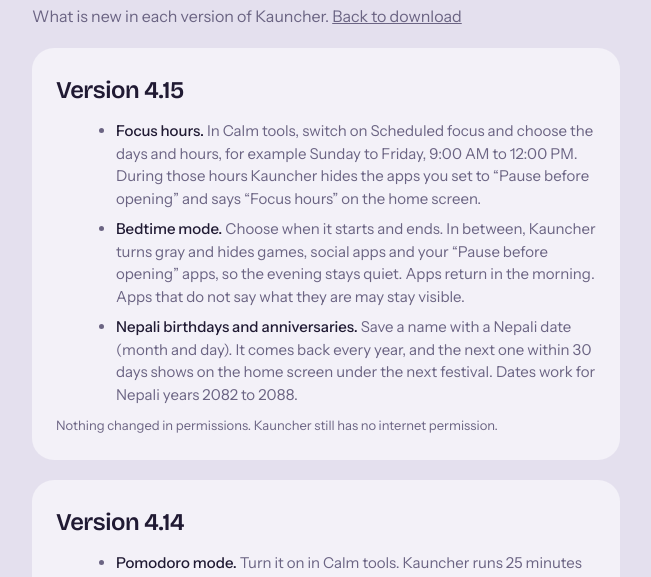
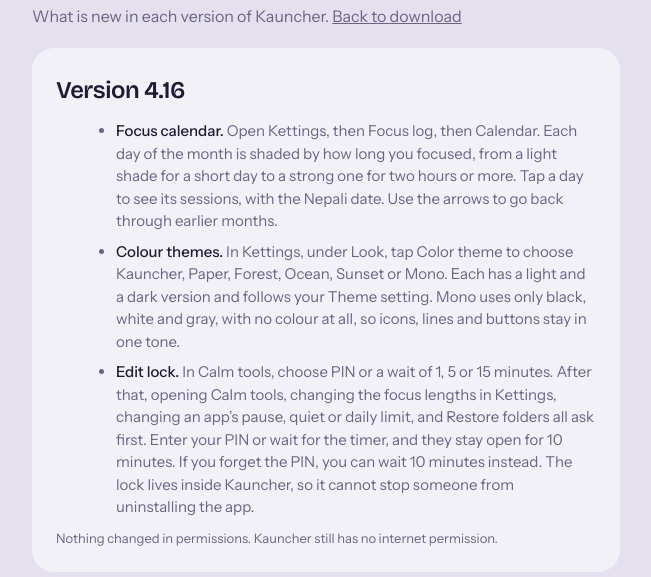
Before and after one commit to kartproduction/kauncher, a plain HTML site: page changelog.html in a window 1280 px wide. Shown: the part 128-705 px from the top of the page, without its empty margins (314-965 px from the left). Drawn offline with nearby package versions, Linux system fonts and the light colour scheme.

Commit message:
Add files via upload

```diff
--- a/changelog.html
+++ b/changelog.html
@@ -40,6 +40,16 @@ a{color:inherit}
 <main>
   <h1 style="font-size:clamp(40px,12vw,64px)">Changelog</h1>
   <p class="sub" style="margin-top:12px">What is new in each version of Kauncher. <a href="index.html">Back to download</a></p>
+
+  <section class="card" id="v4-16">
+    <h2>Version 4.16</h2>
+    <ul>
+      <li><strong>Focus calendar.</strong> Open Kettings, then Focus log, then Calendar. Each day of the month is shaded by how long you focused, from a light shade for a short day to a strong one for two hours or more. Tap a day to see its sessions, with the Nepali date. Use the arrows to go back through earlier months.</li>
+      <li><strong>Colour themes.</strong> In Kettings, under Look, tap Color theme to choose Kauncher, Paper, Forest, Ocean, Sunset or Mono. Each has a light and a dark version and follows your Theme setting. Mono uses only black, white and gray, with no colour at all, so icons, lines and buttons stay in one tone.</li>
+      <li><strong>Edit lock.</strong> In Calm tools, choose PIN or a wait of 1, 5 or 15 minutes. After that, opening Calm tools, changing the focus lengths in Kettings, changing an app’s pause, quiet or daily limit, and Restore folders all ask first. Enter your PIN or wait for the timer, and they stay open for 10 minutes. If you forget the PIN, you can wait 10 minutes instead. The lock lives inside Kauncher, so it cannot stop someone from uninstalling the app.</li>
+    </ul>
+    <p class="note">Nothing changed in permissions. Kauncher still has no internet permission.</p>
+  </section>
 
   <section class="card" id="v4-15">
     <h2>Version 4.15</h2>
```
Also changed, not shown: index.html (+2 -2 lines), 1 other file.
